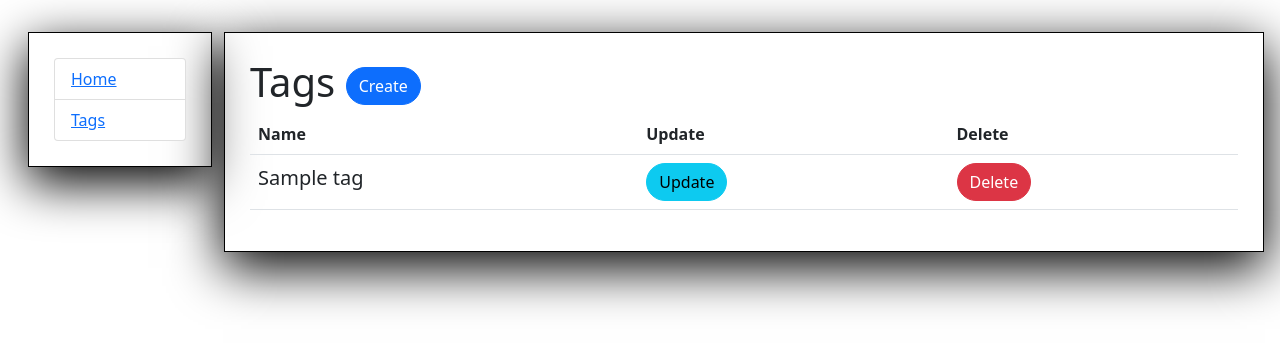
After one commit to RPodolets/ToDo-list, a Django app: template templates/core/tag_list.html in a window 1280 px wide. The commit adds this page. Shown: the top 349 px of the page. Run offline with Django 3.2, Linux system fonts and the light colour scheme; the template is opened without the code that fills it: most values are stand-ins (such as "Sample title", 1, 10 or a date in 2020).

Commit message:
Add tag create update delete pages

```diff
--- /dev/null
+++ b/templates/core/tag_list.html
@@ -0,0 +1,44 @@
+{% extends "base.html" %}
+{% block content %}
+
+  <h1>Tags
+    <a href="{% url 'core:tag_create' %}" class="btn btn-primary btn-outline rounded-pill">
+      Create
+    </a>
+  </h1>
+
+
+  {% if tag_list %}
+    <table class="table">
+      <tr>
+        <th>Name</th>
+        <th>Update</th>
+        <th>Delete</th>
+      </tr>
+
+      {% for tag in tag_list %}
+        <tr>
+          <td>
+            <span style="font-size: 20px">{{ tag.name }}</span>
+          </td>
+          <td>
+            <a class="btn btn-info btn-outline rounded-pill"
+               href="{% url 'core:tag_update' pk=tag.id %}">
+              Update
+            </a>
+          </td>
+          <td>
+            <a class="btn btn-danger btn-outline rounded-pill"
+               href="{% url 'core:tag_delete' pk=tag.id %}">
+              Delete
+            </a>
+          </td>
+        </tr>
+      {% endfor %}
+    </table>
+
+  {% else %}
+    <p>There are no tags to display.</p>
+  {% endif %}
+
+{% endblock %}
--- a/templates/includes/sidebar.html
+++ b/templates/includes/sidebar.html
@@ -5,7 +5,7 @@
         <a href="">Home</a>
       </li>
       <li class="list-group-item">
-        <a href="">Tags</a>
+        <a href="{% url 'core:tag_list' %}">Tags</a>
       </li>
     </ul>
   </div>
```
Also changed, not shown: ToDo_list/settings.py (+5 -2 lines), core/urls.py (+5 -2 lines), core/views.py (+25 -1 lines), forms.py (added, +9 -0 lines), templates/core/tag_confirm_delete.html (added, +11 -0 lines), templates/core/tag_form.html (added, +11 -0 lines), templates/includes/task_card.html (added).
